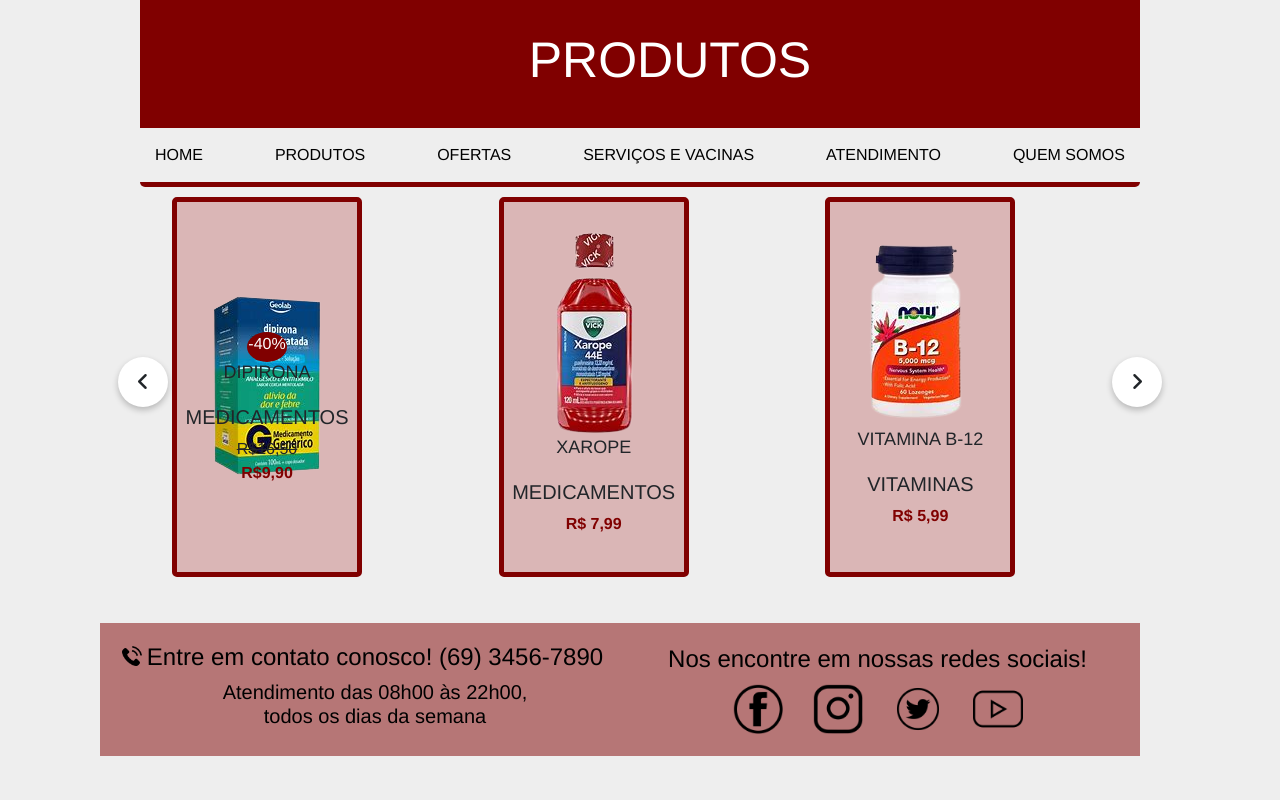
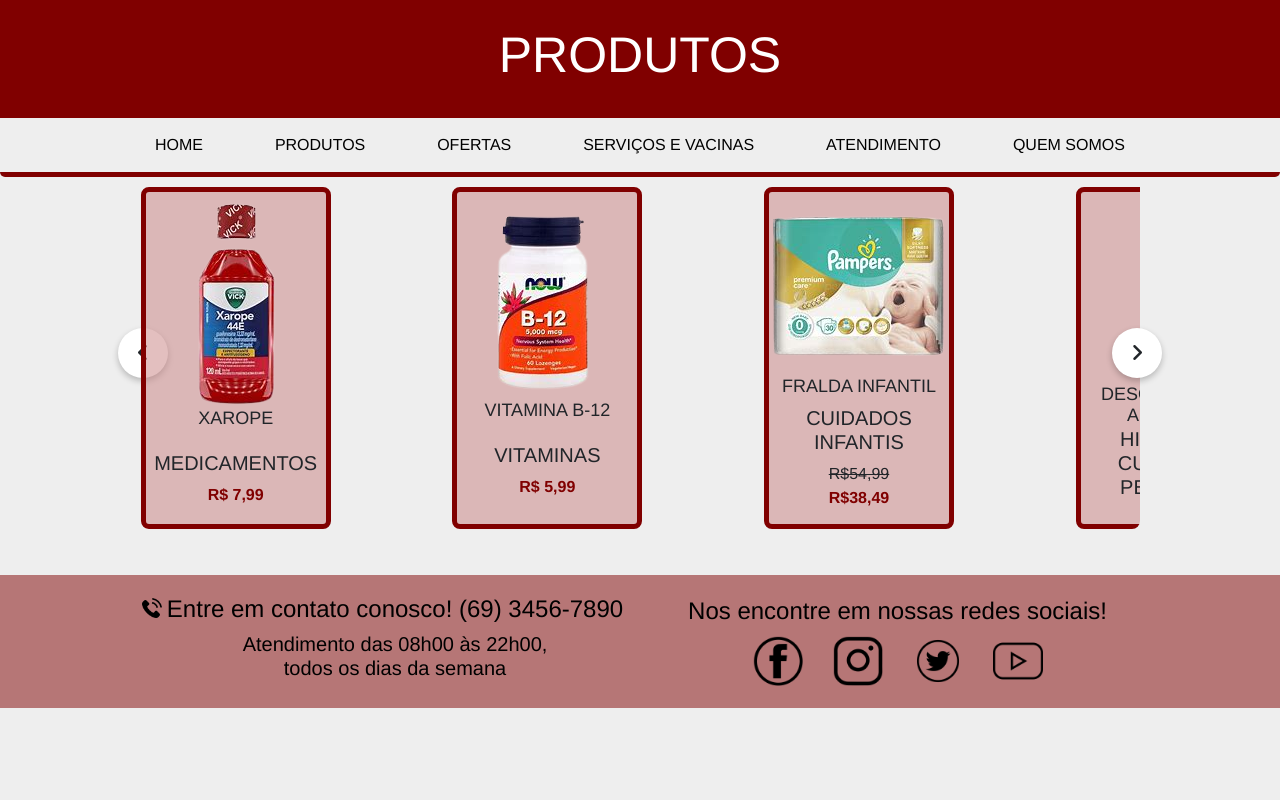
Before and after one commit to Po747o/Pharmacy, a PHP site: page /Produtos.html in a window 1280 px wide. Run offline with PHP 8.4, Linux system fonts and the light colour scheme; some libraries are stand-ins or nearby versions.

Commit message:
atualizacoes

```diff
--- a/Produtos.html
+++ b/Produtos.html
@@ -10,12 +10,11 @@
     <link rel="stylesheet" href="css/layoutprodutos.css">
     <link rel="shortcut icon" href="imagens/logotechpharma.png" type="image/x-icon">
     <title>TechPharma - Produtos</title>
-    <link rel="stylesheet" href="https:/cdnjs.cloudflare.com/ajax/libs/font-awesome/6.3.0/css/all.min.css">
-
+    <link rel="stylesheet" href="https://cdnjs.cloudflare.com/ajax/libs/font-awesome/6.3.0/css/all.min.css">
 </head>
 
 <body>
-    <main>
+
     <header class="cabecalho">
         <div class="titulo">
             <h1>PRODUTOS</h1>
@@ -32,9 +31,9 @@
             <a href="quemsomos.html">QUEM SOMOS</a>
         </div>
     </nav>
-
+    <main>
         <div class="wrapper">
-        <i id="left" buttom="btn" class="fa-solid fa-angle-left"></i>
+            <i id="left" class="fa-solid fa-angle-left"></i>
             <ul class="carousel">
                 <li class="card">
                     <div class="img"><img src="imagens/card-dipirona.png" alt="img" draggable="false"></div>
@@ -99,6 +98,7 @@
             <i id="right" class="fa-solid fa-angle-right"></i>
         </div>
 
+    </main>
     <footer class="footer">
         <div class="corpoFooter">
             <div class="colunaEsquerda">
@@ -128,9 +128,9 @@
                 </div>
 
             </div>
-        </main>
+        </div>
     </footer>
+    <script src="JS/ProdutosDes.js" defer></script>
+</body>
 
-</body>
-   <script src="JS/ProdutosDes.js" defer></script>
 </html>
--- a/css/layout.css
+++ b/css/layout.css
@@ -16,7 +16,7 @@ main {
 }
 
 .cabecalho {
-    padding: 30px;
+    padding: 25px;
     text-align: center;
     background-color: rgb(128, 0, 0);
     width: 100%;
--- a/css/layoutatendimento.css
+++ b/css/layoutatendimento.css
@@ -29,3 +29,9 @@ body {
     width: 100px;
     height: 100px;
 }
+
+.footer {
+    display: flex;
+    width: 100%;
+    text-align: center;
+}
--- a/css/layouthome.css
+++ b/css/layouthome.css
@@ -40,3 +40,9 @@
     text-decoration: none;
     /* border-radius: 0 5px 5px 0; */
 }
+
+.footer {
+    display: flex;
+    width: 100%;
+    text-align: center;
+}
--- a/css/layoutofertas.css
+++ b/css/layoutofertas.css
@@ -82,3 +82,9 @@
     background-color: rgb(158, 9, 9);
     color: aliceblue;
 }
+
+.footer {
+    display: flex;
+    width: 100%;
+    text-align: center;
+}
--- a/css/layoutprodutos.css
+++ b/css/layoutprodutos.css
@@ -4,12 +4,7 @@
     box-sizing: border-box;
 }
 
-body{
-    display: flex;
-    align-items: center;
-    justify-content: center;
-    min-height: 100v;
-}
+
 .wrapper{
     max-width: 1100px;
     width: 100%;
@@ -17,18 +12,23 @@ body{
 }
 
 .wrapper i {
+    top:50%;
     height: 50px;
     width: 50px;
+    cursor: pointer;
+    font-size: 1.25rem;
+    position: absolute;
     background:#fff;
     text-align: center;
     line-height: 50px;
     border-radius: 50%;
-    cursor: pointer;
-    position: absolute;
-    top:50%;
-    font-size: 1.25rem;
+    box-shadow: 0 3px 6px rgba(0,0,0,0.23);
     transform: translateY(-50%);
-    box-shadow: 0 3px 6px rgba(0,0,0,0.23);
+    transition: 0.1s linear;
+}
+
+.wrapper i:active{
+    transform: translateY(-50%) scale(0.85);
 }
 
 .wrapper i:first-child{
@@ -42,28 +42,49 @@ body{
     display: grid;
     grid-auto-flow: column;
     grid-auto-columns: calc((100% / 3) - 12px);
-    gap:16px;
-    overflow: hidden;
+    overflow-x: auto;
+    scroll-snap-type: x mandatory;
+    gap:1px;
+    border-radius:8px ;
     scroll-behavior: smooth;
+    scrollbar-width: none;
 }
-.carousel :where(.card, .img){
-    display: flex;
-    align-items: center;
-    justify-content: center;
+
+.carousel::-webkit-scrollbar{
+    display: none;
 }
+
+.carousel.no-transition{
+    scroll-behavior: auto;
+}
+
+.carousel.dragging{
+    scroll-snap-type: none;
+    scroll-behavior: auto;
+}
+
 .carousel.dragging .card{
     cursor: grab;
     user-select: none;
 }
 
+.carousel :where(.card, .img){
+    display: flex;
+    justify-content: center;
+    align-items: center;
+}
+
+
 .carousel .card{
+    scroll-snap-align: start;
+    height: 342px;
     list-style:none;
-    display: flex;
+    cursor: pointer;
     padding-bottom: 15px;
-    align-items: center;
-    justify-content: center;
     flex-direction: column;
+    border-radius: 8px;
 }
+
 .card {
     width: 190px;
     height: 380px;
@@ -76,15 +97,15 @@ body{
     text-align: center;
 }
 
-@media screen and (max-width:900px){
-    .wrapper .carousel{
-        grid-auto-columns:calc((100%/2) -9px)
+@media screen and (max-width: 900px) {
+    .wrapper .carousel {
+        grid-auto-columns:calc((100% / 2) - 9px)
     }
 }
 
-@media screen and (max-width:600px){
+@media screen and (max-width: 600px) {
     .wrapper .carousel{
-        grid-auto-columns:100%;
+        grid-auto-columns: 100%;
     }
 }
 .desconto {
@@ -161,9 +182,8 @@ v2 {
     font-weight: 600;
 }
 
-/* .footer {
+.footer {
     display: flex;
-    flex-direction: row;
-    margin-top: 0px;
-    justify-content: space-around;
-} */
+    width: 100%;
+    text-align: center;
+}
--- a/css/layoutquemsomos.css
+++ b/css/layoutquemsomos.css
@@ -50,3 +50,9 @@ main iframe {
     width: 180px;
     height: 130px;
 }
+
+.footer {
+    display: flex;
+    width: 100%;
+    text-align: center;
+}
--- a/home.html
+++ b/home.html
@@ -42,7 +42,7 @@
       <a href="cadastrarfuncionario.html">CADASTRAR FUNCIONÁRIO</a>
       <a href="cadastrarproduto.html">CADASTRAR PRODUTO</a>
     </div>
-
+  </main>
   <footer class="footer">
     <div class="corpoFooter">
       <div class="colunaEsquerda">
@@ -73,7 +73,7 @@
 
       </div>
   </footer>
-    </main>
+
 </body>
 
 </html>
--- a/servicosevacinas.html
+++ b/servicosevacinas.html
@@ -78,7 +78,8 @@
                 <img src="imagens/card-pressão sanguínea.jpeg" alt="#">
             </div>
             <h2>MEDIÇÃO DA PRESSÃO SANGUÍNEA</h2>
-            <br> <h5>SERVIÇOS A DOMICÍLIO</h5>
+            <br>
+            <h5>SERVIÇOS A DOMICÍLIO</h5>
             R$ 179,99
         </div>
 
@@ -97,7 +98,8 @@
                 <img src="imagens/card-teste_rápido_dengue_duo_ecodiagnóstica.png" alt="#">
             </div>
             <h2>TESTE RÁPIDO DENGUE DUO ECODIAGNÓSTICA</h2>
-            <br> <h5>TESTES RÁPIDOS</h5>
+            <br>
+            <h5>TESTES RÁPIDOS</h5>
             R$ 7,99
         </div>
     </main>
```
Also changed, not shown: JS/ProdutosDes.js (+52 -10 lines), css/layoutservicosevacinas.css (+4 -5 lines). Lines whose indentation alone changed are shown as unchanged.
